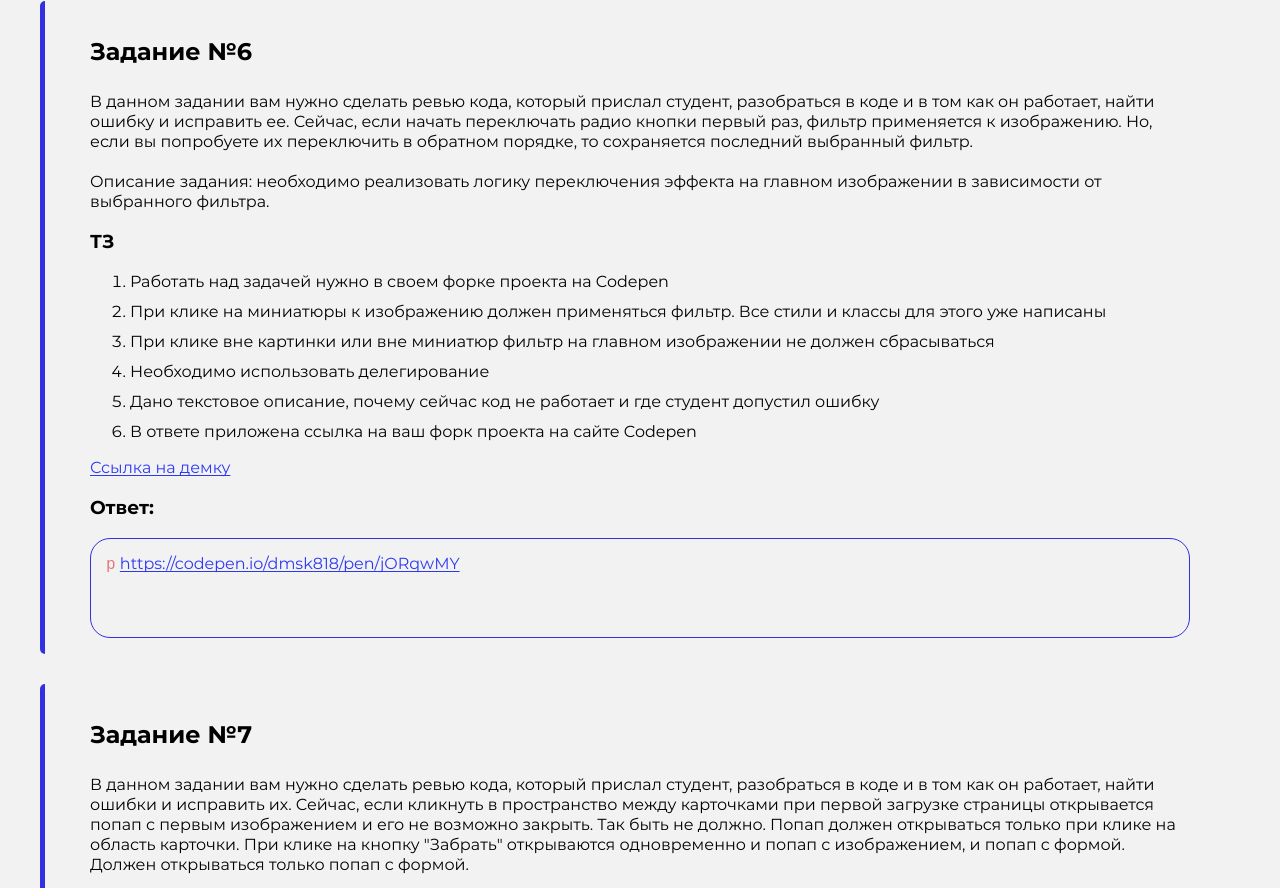
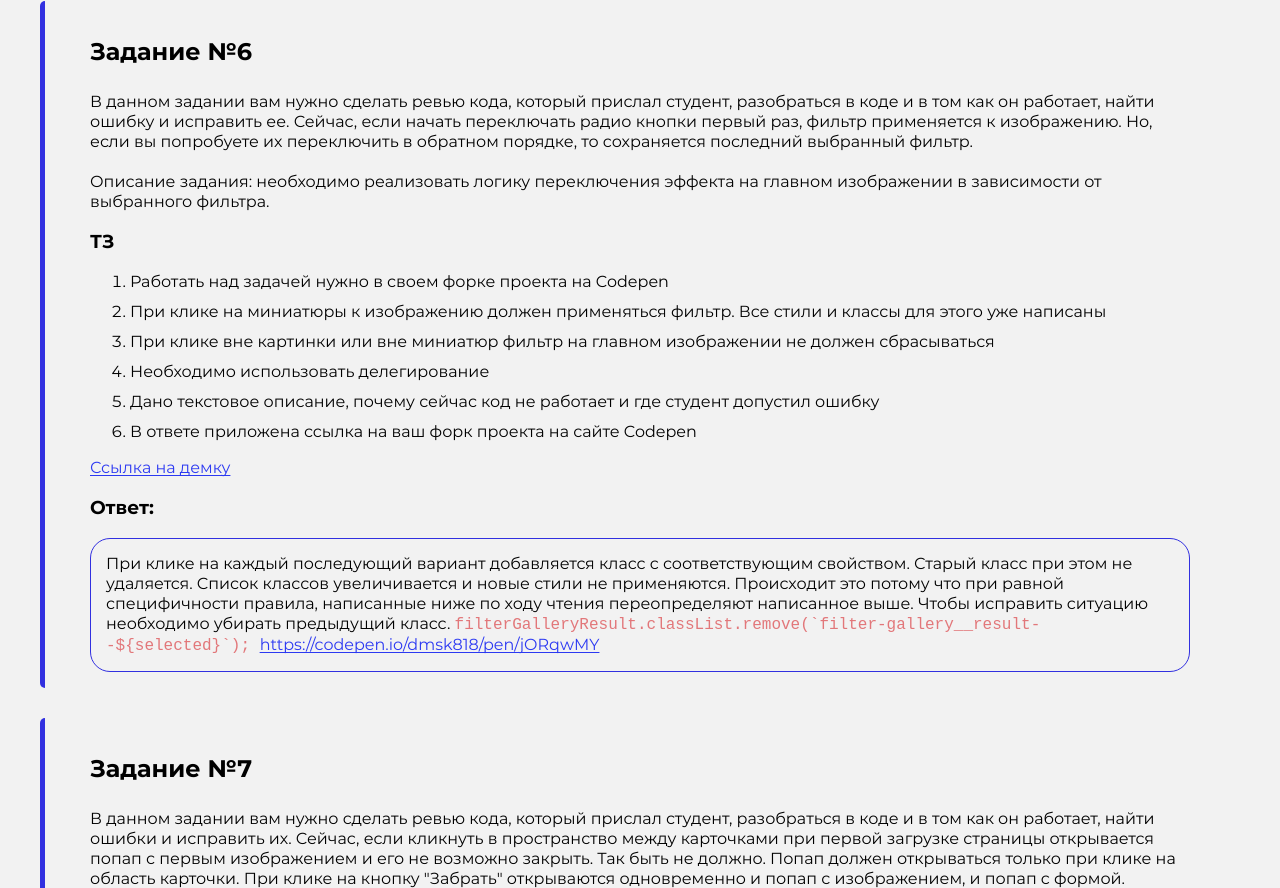
Before and after one commit to dmsk01/sk-js-test, a website built with Vite: page review.html in a window 1280 px wide. Shown: the part 4996-5884 px from the top of the page. Built offline with nearby package versions, Linux system fonts and the light colour scheme.

Commit message:
add 6th review task

```diff
--- a/review.html
+++ b/review.html
@@ -284,8 +284,14 @@
               <a href="https://codepen.io/skillbox_education/pen/dyaKwVb" target="_blank">Ссылка на демку</a>
               <h3>Ответ:</h3>
               <p class="page-content__answer">
-
-                <code>p</code>
+                При клике на каждый последующий вариант добавляется класс с соответствующим свойством. Старый класс при
+                этом не удаляется. Список классов увеличивается и новые стили не применяются.
+                Происходит это потому что при равной специфичности правила, написанные ниже по ходу чтения
+                переопределяют написанное выше.
+                Чтобы исправить ситуацию необходимо убирать предыдущий класс.
+                <code>
+                      filterGalleryResult.classList.remove(`filter-gallery__result--${selected}`);
+                </code>
                 <a target="_blank"
                   href="https://codepen.io/dmsk818/pen/jORqwMY">https://codepen.io/dmsk818/pen/jORqwMY</a>
               </p>
```
Lines whose indentation alone changed are shown as unchanged.
